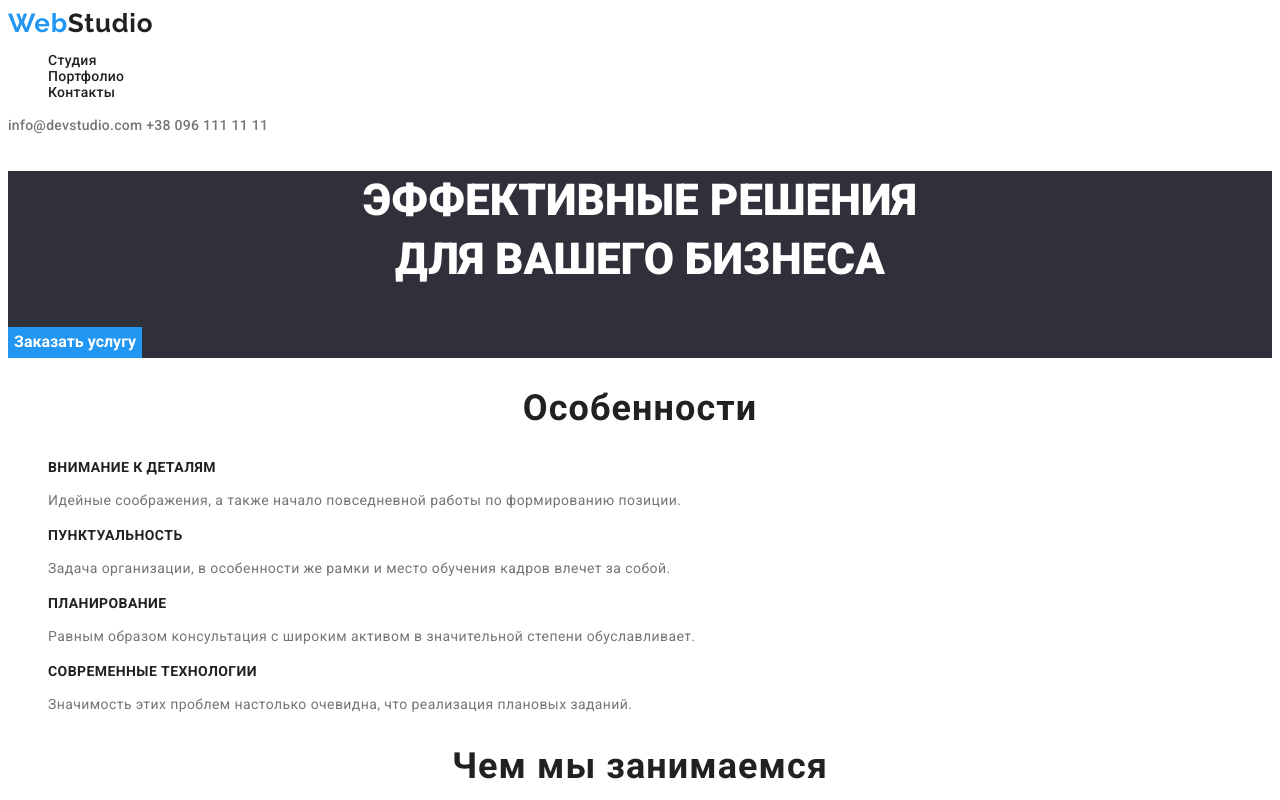
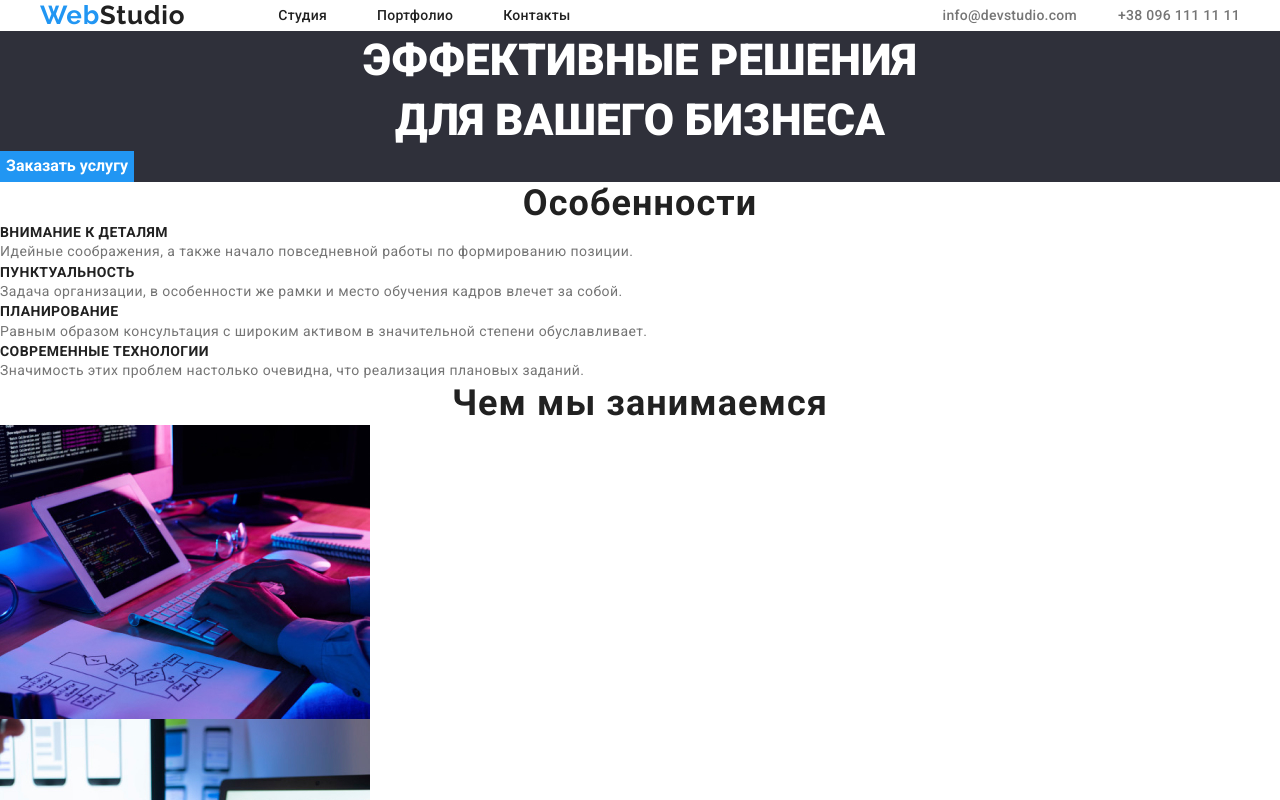
Before and after one commit to Makzumm/goit-markup-hw-03, a plain HTML site: page index.html in a window 1280 px wide. Shown: the top 800 px of the page. Drawn offline with nearby package versions, Linux system fonts and the light colour scheme.

Commit message:
Change 2
Added css-normalizer
Changed positions in header

```diff
--- a/index.html
+++ b/index.html
@@ -4,19 +4,23 @@
     <meta charset="UTF-8" />
     <meta http-equiv="X-UA-Compatible" content="IE=edge" />
     <meta name="viewport" content="width=device-width, initial-scale=1.0" />
-    <link rel="stylesheet" href="./style/style.css" />
-    <link rel="preconnect" href="https://fonts.googleapis.com" />
-    <link rel="preconnect" href="https://fonts.gstatic.com" crossorigin />
+
+    <title>Web Studio</title>
     <link
       href="https://fonts.googleapis.com/css2?family=Raleway:wght@700&family=Roboto:wght@400;500;700;900&display=swap"
       rel="stylesheet"
     />
-    <link rel="noopener noreferrer" href="./portfolio.html" />
-    <title>Web Studio</title>
+    <link rel="preconnect" href="https://fonts.gstatic.com" crossorigin />
+    <link
+      rel="stylesheet"
+      href="https://cdnjs.cloudflare.com/ajax/libs/modern-normalize/1.0.0/modern-normalize.min.css"
+    />
+    <link rel="stylesheet" href="./style/style.css" />
   </head>
   <body>
     <!--Шапка сайту-->
     <header>
+      <div class="container-header">
         <nav class="navigation">
           <a class="navigation-logo" href="./index.html"
             ><span>Web</span>Studio</a
@@ -36,7 +40,10 @@
         <a class="navigation-mail" href="mailto:info@devstudio.com">
           info@devstudio.com
         </a>
-      <a class="navigation-tel" href="tel:+380961111111"> +38 096 111 11 11 </a>
+        <a class="navigation-tel" href="tel:+380961111111">
+          +38 096 111 11 11
+        </a>
+      </div>
     </header>
 
     <!--Контентна частина сайту-->
--- a/style/style.css
+++ b/style/style.css
@@ -1,3 +1,51 @@
+html {
+    box-sizing: border-box;
+}
+
+*,
+*::after,
+*::before {
+    box-sizing: inherit;
+}
+
+/* Стили для обнуления верхних отступов у элементов */
+h1,
+h2,
+h3,
+h4,
+h5,
+h6,
+p {
+    margin: 0;
+}
+
+/* Класс для обнуления базовых свойств у списков (ul) */
+ul {
+    list-style: none;
+    padding-left: 0;
+    margin: 0;
+}
+
+/* Класс для обнуления базовых свойств у ссылок */
+a {
+    text-decoration: none;
+    color: inherit;
+}
+
+/* Свойства для корректного отображения картинок */
+img {
+    display: block;
+    max-width: 100%;
+    height: auto;
+}
+
+/* Свойства для обнуления курсива у address */
+address {
+    font-style: normal;
+    /* or */
+    font-style: inherit;
+}
+
 :root{
     --main-txt-color: #212121;
     --dark-blue-txt-color: #0f4877;
@@ -10,12 +58,29 @@
     --light-grey-color: #F5F4FA;
 }
 
+html{
+    box-sizing: border-box;
+}
+
 body{
     font-family:'Roboto', 'Verdana';
     color: var(--main-txt-color);
 }
 
 /* HEADER */
+
+.container-header {
+    width: 1200px;
+    display: flex;
+    justify-content: space-between;
+    align-items: center;
+    margin: 0 auto;
+}
+
+.navigation{
+    display: flex;
+    align-items: center;
+}
 
 .navigation-logo{
     font-family: 'Raleway', 'Verdana';
@@ -37,6 +102,9 @@ body{
     line-height: 1.14;
     letter-spacing: 0.02em;
     list-style: none;
+    display: flex;
+    gap: 50px;
+    margin-left: 93px;
 }
 
 .navigation-list a{
@@ -53,6 +121,9 @@ body{
     color: var(--dark-blue-txt-color);
 }
 
+.navigation-mail{
+    margin-left: 331px;
+}
 .navigation-mail, .navigation-tel{
     text-decoration: none;
     font-weight: 500;
```
Also changed, not shown: portfolio.html (+1 -0 lines). Lines whose indentation alone changed are shown as unchanged.
